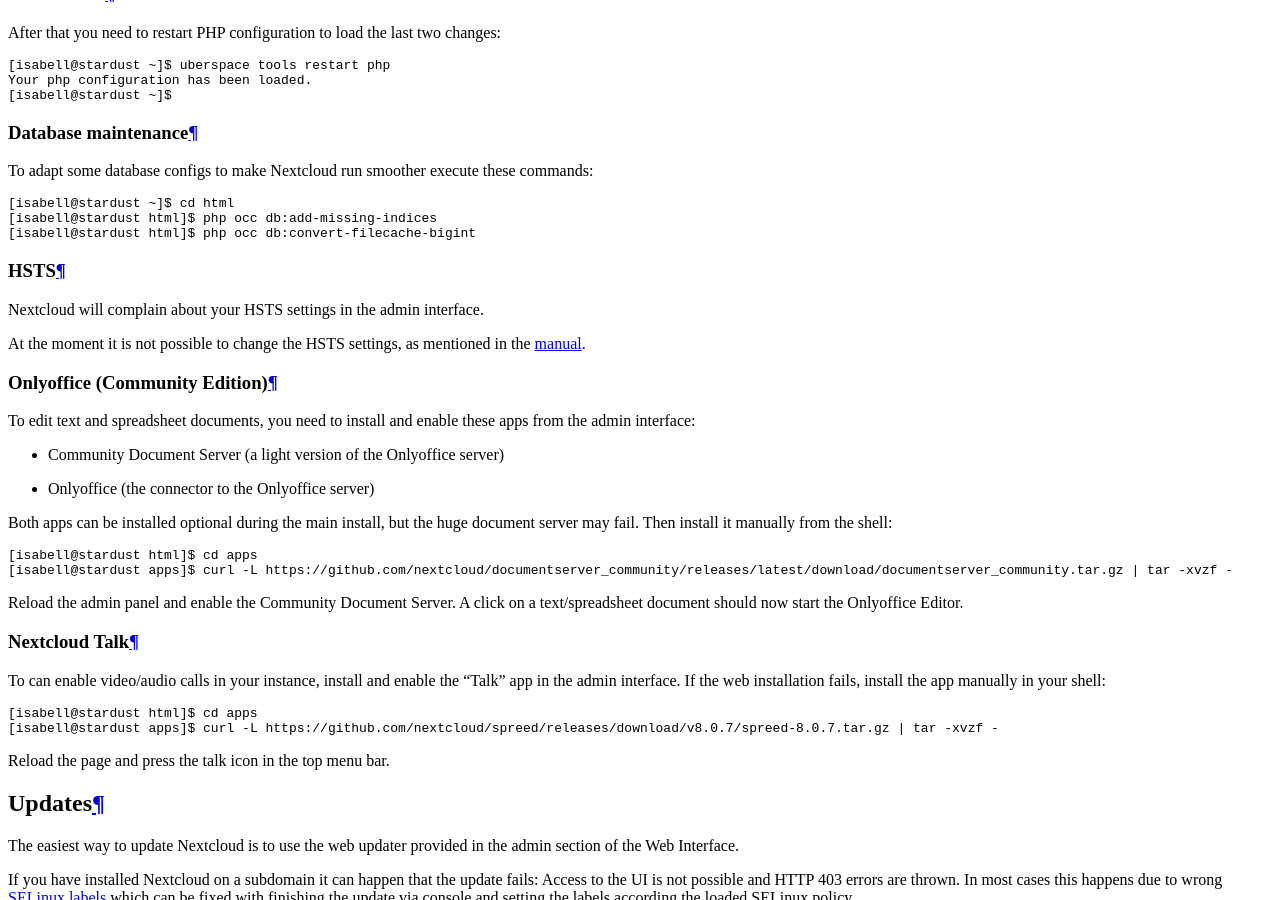
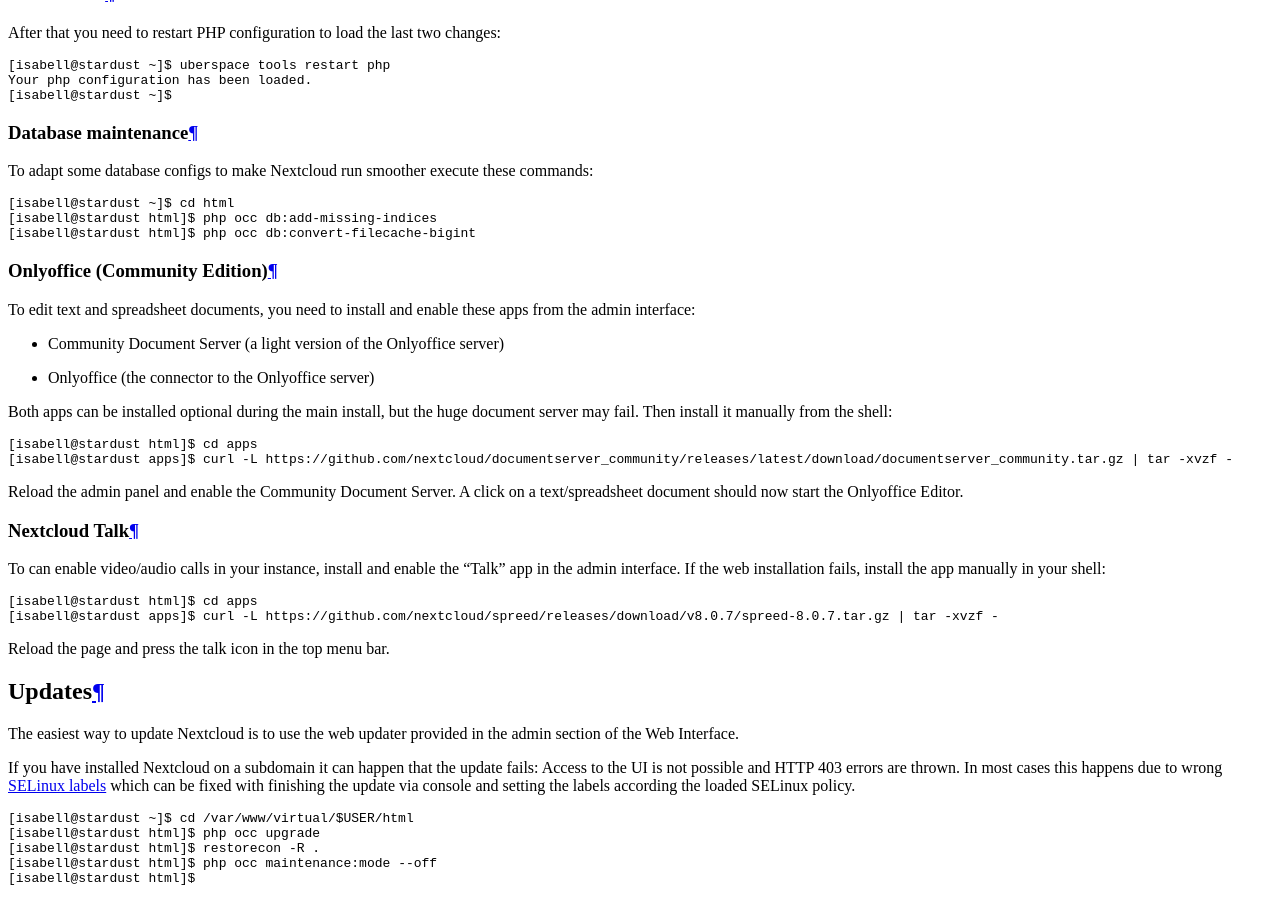
Before and after one commit to Uberspace/lab, a Sphinx documentation site: the page built from source/guide_nextcloud.rst, in a window 1280 px wide and 900 px high, scrolled down 6771 px. Built offline with Sphinx 7.4.7 and the Read the Docs theme 2.0.0, drawn with Linux system fonts in a browser that asks for light colours.

Commit message:
[nextcloud] remove HSTS info
HSTS header default has been changed by Uberspace and nextcloud will no
longer complain

```diff
--- a/source/guide_nextcloud.rst
+++ b/source/guide_nextcloud.rst
@@ -195,13 +195,6 @@
  [isabell@stardust html]$ php occ db:add-missing-indices
  [isabell@stardust html]$ php occ db:convert-filecache-bigint
 
-HSTS
-----
-
-Nextcloud will complain about your HSTS settings in the admin interface.
-
-At the moment it is not possible to change the HSTS settings, as mentioned in the :manual:`manual <web-security>`.
-
 Onlyoffice (Community Edition)
 ------------------------------
 To edit text and spreadsheet documents, you need to install and enable these apps from the admin interface:
```
